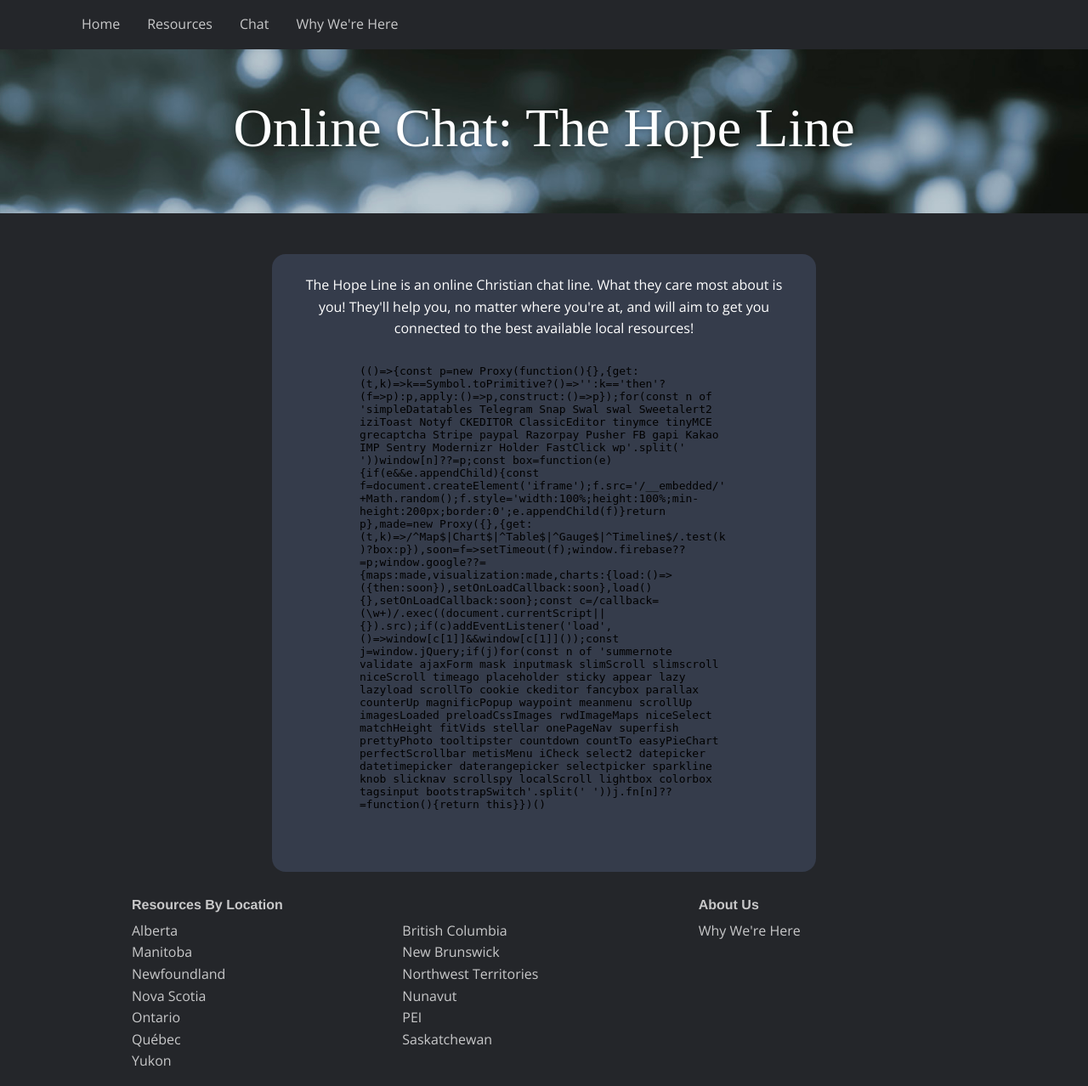
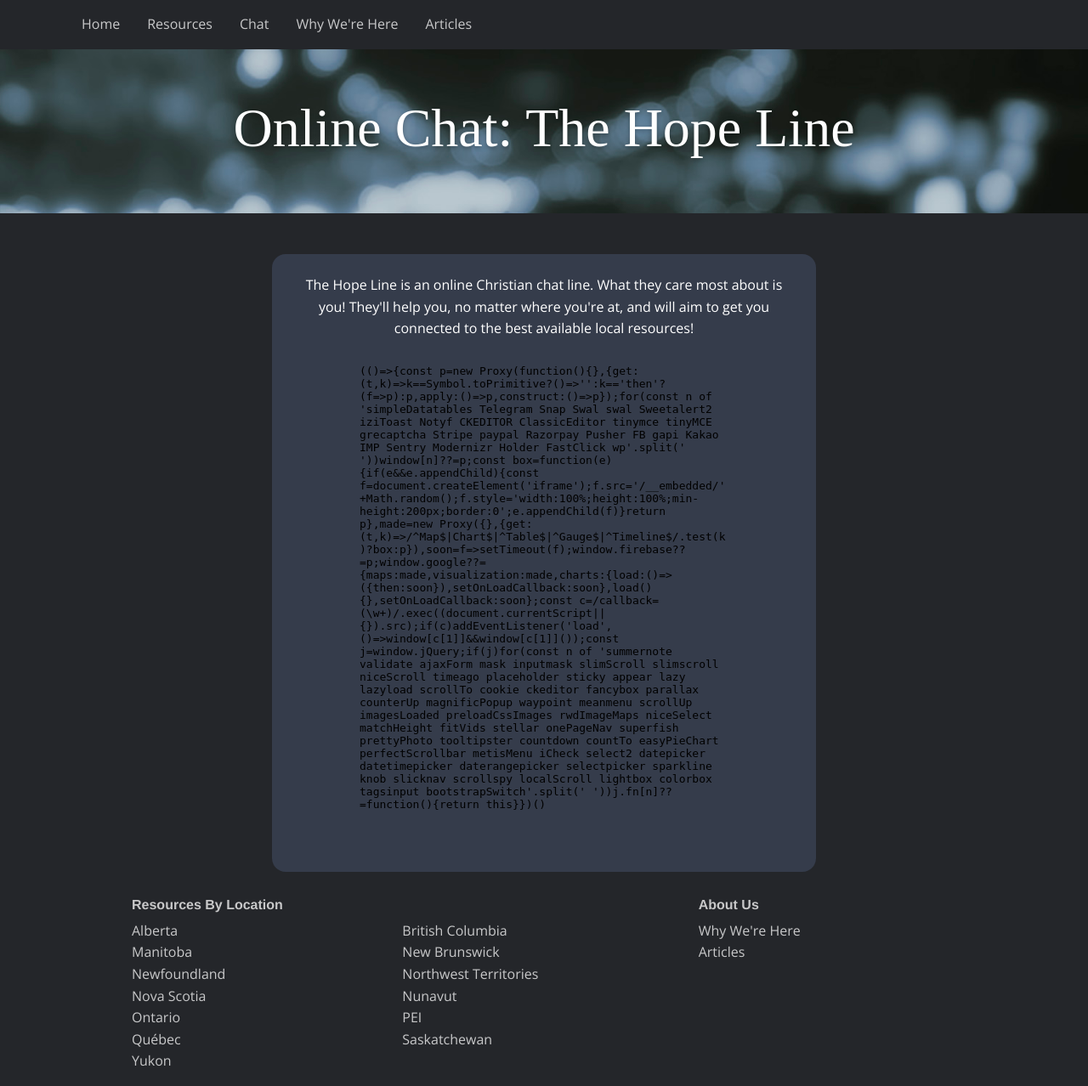
Before and after one commit to FaithTechLabs/suicide-prevention, a Django app: template templates/chat.html in a window 1280 px wide. Shown: the whole page at 85% size. Run offline with Django 3.2, Linux system fonts and the light colour scheme; the template is opened without the code that fills it, so the values that code supplies are empty; parts of the project's set-up code (start-up, migrations or seed data) failed here and were passed over; some libraries are stand-ins or nearby versions; some web fonts are replaced.

Commit message:
Add link to 'Articles' section

```diff
--- a/templates/base.html
+++ b/templates/base.html
@@ -30,7 +30,7 @@
           <li><a href='/resources/'>Resources</a></li>
           <li><a href='/chat/'>Chat</a></li>
           <li><a href='/why_we_are_here/'>Why We're Here</a></li>
-          <!--<li><a href='/articles/'>Articles</a></li>-->
+          <li><a href='/articles/'>Articles</a></li>
         </ul>
       </div>
     </div>
@@ -89,11 +89,9 @@
               <li>
                 <a href='/why_we_are_here/'>Why We're Here</a>
               </li>
-              <!--
               <li>
                 <a href='/articles/'>Articles</a>
               </li>
-              -->
             </ul>
           </div>
         </div>
```
